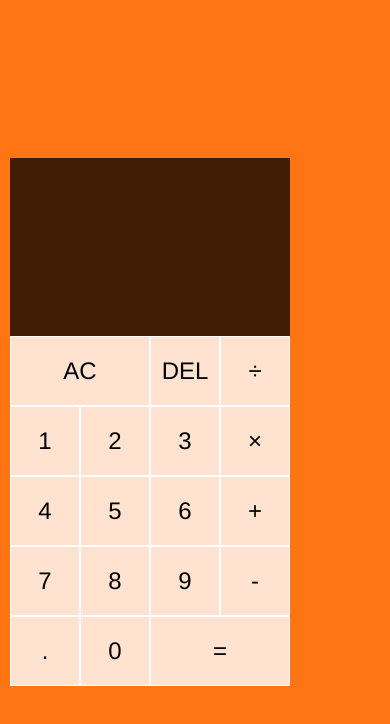
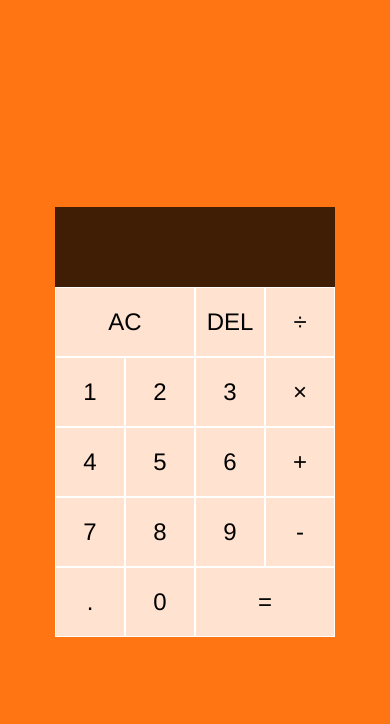
Before and after one commit to RasiererOhneAim/JAUC, a plain HTML site: page index.html in a window 390 px wide. Drawn offline with Linux system fonts and the light colour scheme.

Commit message:
Version 1.0 style bugs testfix

```diff
--- a/style.css
+++ b/style.css
@@ -24,7 +24,7 @@ body {
     grid-template-columns: repeat(4, 1fr);
     grid-template-rows: minmax(100px, auto) repeat(5, 1fr);
     width: 100%;
-    max-width: 400px;
+    max-width: 600px;
     margin: auto;
     padding: 1rem;
     min-height: 65vh;
@@ -76,6 +76,8 @@ body {
     }
 
     .calculator-grid {
+        justify-content: center;
+        align-content: center;
         grid-template-columns: repeat(4, 70px);
         grid-template-rows: minmax(80px, auto) repeat(5, 70px);
         padding: 10px;
```
